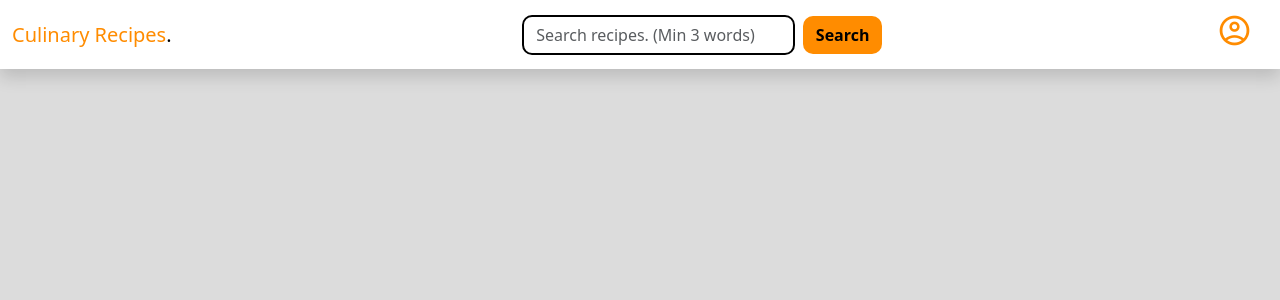
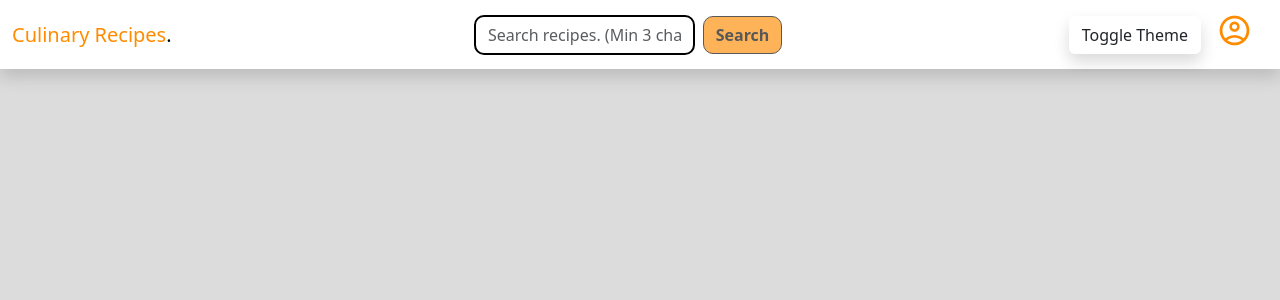
Before and after one commit to rafiattaui/hci-website, a Flask app: page / in a window 1280 px wide. Shown: the top 300 px of the page. Run offline with Flask 3, Linux system fonts and the light colour scheme; data that the repository does not hold is empty; some libraries are stand-ins or nearby versions.

Commit message:
Added toggle theme button, modified searchbar

```diff
--- a/app/firebase.py
+++ b/app/firebase.py
@@ -4,9 +4,7 @@ from firebase_admin import firestore
 
 # Use a service account.
 cred = credentials.Certificate('recipe-page-project-firebase-adminsdk.json')
-
 app = firebase_admin.initialize_app(cred)
-
 db = firestore.client()
 print("Firebase initialized")
 
--- a/app/templates/base.html
+++ b/app/templates/base.html
@@ -19,6 +19,7 @@
 
       .recipe-div {
         background-color: gainsboro;
+        margin-bottom: 20px;
       }
 
       .recipe-card {
@@ -82,7 +83,7 @@
 <nav class="navbar bg-white shadow">
   <div class="container-fluid">
     <!-- Brand -->
-    <a class="navbar-brand" href="#" style="color: darkorange">
+    <a class="navbar-brand" href="/" style="color: darkorange">
       Culinary Recipes<span style="color: black">.</span>
     </a>
 
@@ -95,7 +96,7 @@
       >
         <input
           type="text"
-          placeholder="Search recipes. (Min 3 words)"
+          placeholder="Search recipes. (Min 3 characters)"
           class="form-control me-2"
           aria-label="search"
           name="query"
@@ -110,6 +111,10 @@
         </button>
       </form>
     </div>
+
+    <button class="btn shadow rounded me-3" type="button" data-bs-toggle="button" aria-pressed="false" autocomplete="off" id="themebutton">
+      Toggle Theme
+    </button>
 
     <!-- User Account Icon -->
     <a class="navbar-brand" href="login.html">
@@ -127,5 +132,38 @@
     {% endblock %}
 
     <script src="{{ url_for('static', filename='js/bootstrap.min.js') }}"></script>
+    <script>
+      var themeButton = document.getElementById("themebutton");
+      themeButton.addEventListener("click", function() {
+        if (themeButton.getAttribute("aria-pressed") === "false") { // Corrected: added parentheses and used strict equality
+          document.body.style.backgroundColor = "black";
+          document.body.style.color = "white";
+          themeButton.setAttribute("aria-pressed", "true");
+          console.log("Dark Mode Enabled");
+        } else {
+          document.body.style.backgroundColor = "gainsboro";
+          document.body.style.color = "black";
+          themeButton.setAttribute("aria-pressed", "false");
+          console.log("Light Mode Enabled");
+        }
+      });
+
+      var searchForm = document.querySelector("form");
+      var searchInput = searchForm.querySelector("input[name='query']");
+      var searchButton = searchForm.querySelector("button[type='submit']");
+
+      searchInput.addEventListener("input", function() {
+        if (searchInput.value.length < 3) {
+          searchButton.disabled = true;
+        } else {
+          searchButton.disabled = false;
+        }
+      });
+
+      // Initial check
+      if (searchInput.value.length < 3) {
+        searchButton.disabled = true;
+      }
+    </script>
   </body>
 </html>
```
Also changed, not shown: app/templates/addrecipe.html (+0 -24 lines).
